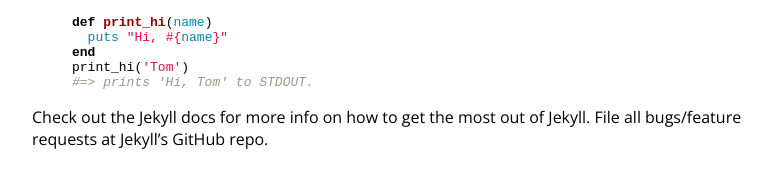
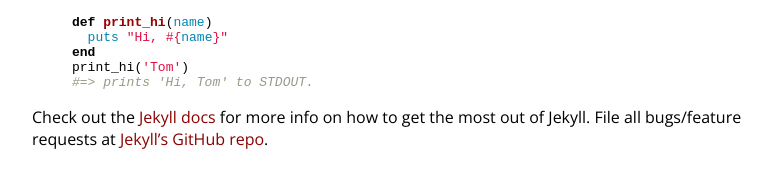
Before and after one commit to zachwhaley/zachwhaley.github.io, a Jekyll site: the page built from index.html, in a window 1280 px wide. Shown: the part 321-509 px from the top of the page, without its empty margins (248-1031 px from the left). Built offline with Jekyll 4.4.1, drawn with Linux system fonts in a browser that asks for light colours; Markdown is read by kramdown in place of the engine named in the settings.

Commit message:
Links are more visible inside posts

```diff
--- a/css/main.css
+++ b/css/main.css
@@ -55,3 +55,13 @@ a:hover {
 .content {
   margin-top: 2em;
 }
+
+/* Post */
+
+.post a {
+  color: darkred;
+}
+
+.post a:hover {
+  text-decoration: underline;
+}
--- a/index.html
+++ b/index.html
@@ -27,5 +27,8 @@ title: Zach Whaley's
   <h2>
     <a href='{{ post.url }}'>{{ post.title }}</a>
   </h2>
-  {{ post.content }}
+
+  <div class='post'>
+    {{ post.content }}
+  </div>
 </div>
```
